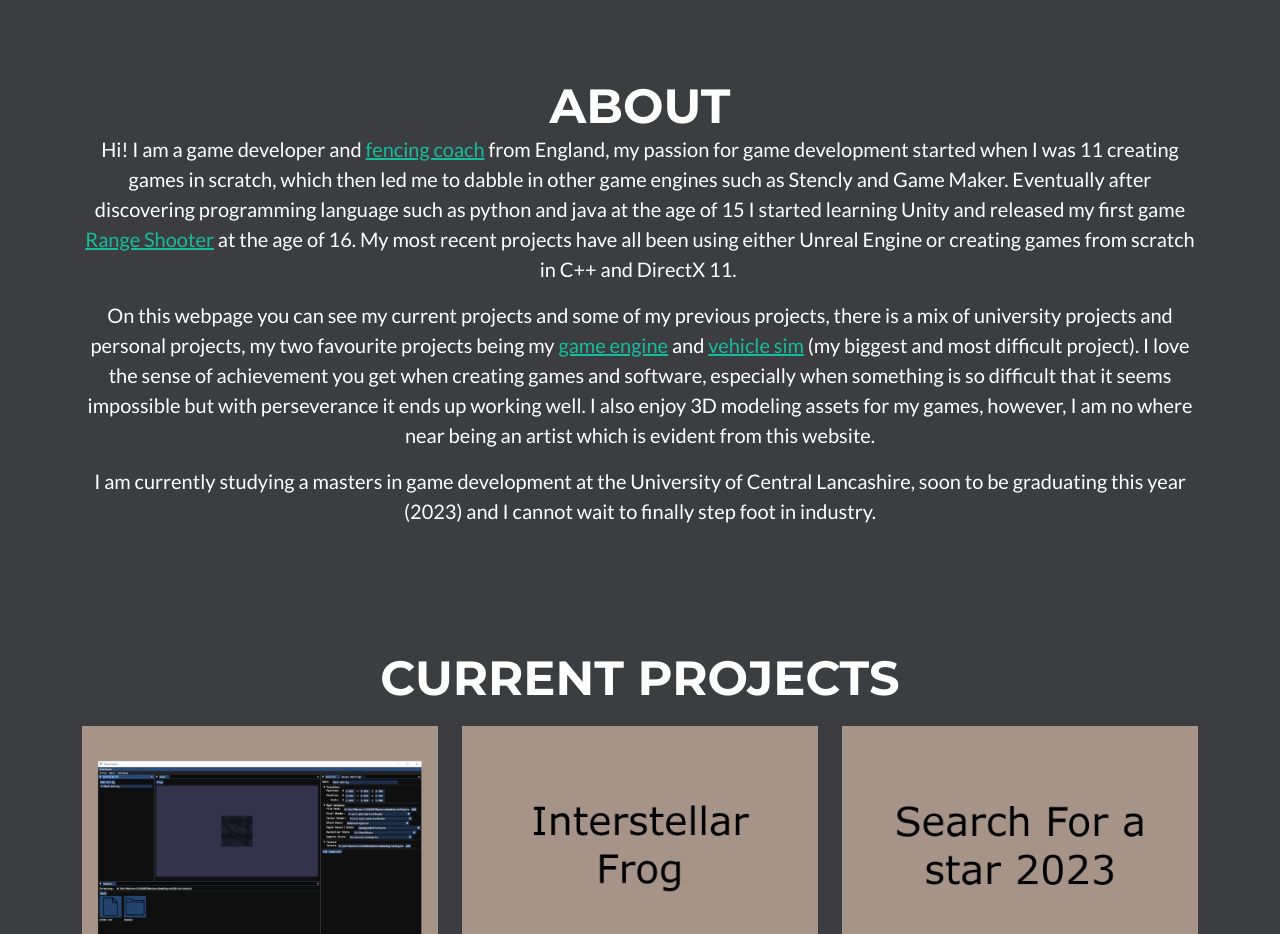
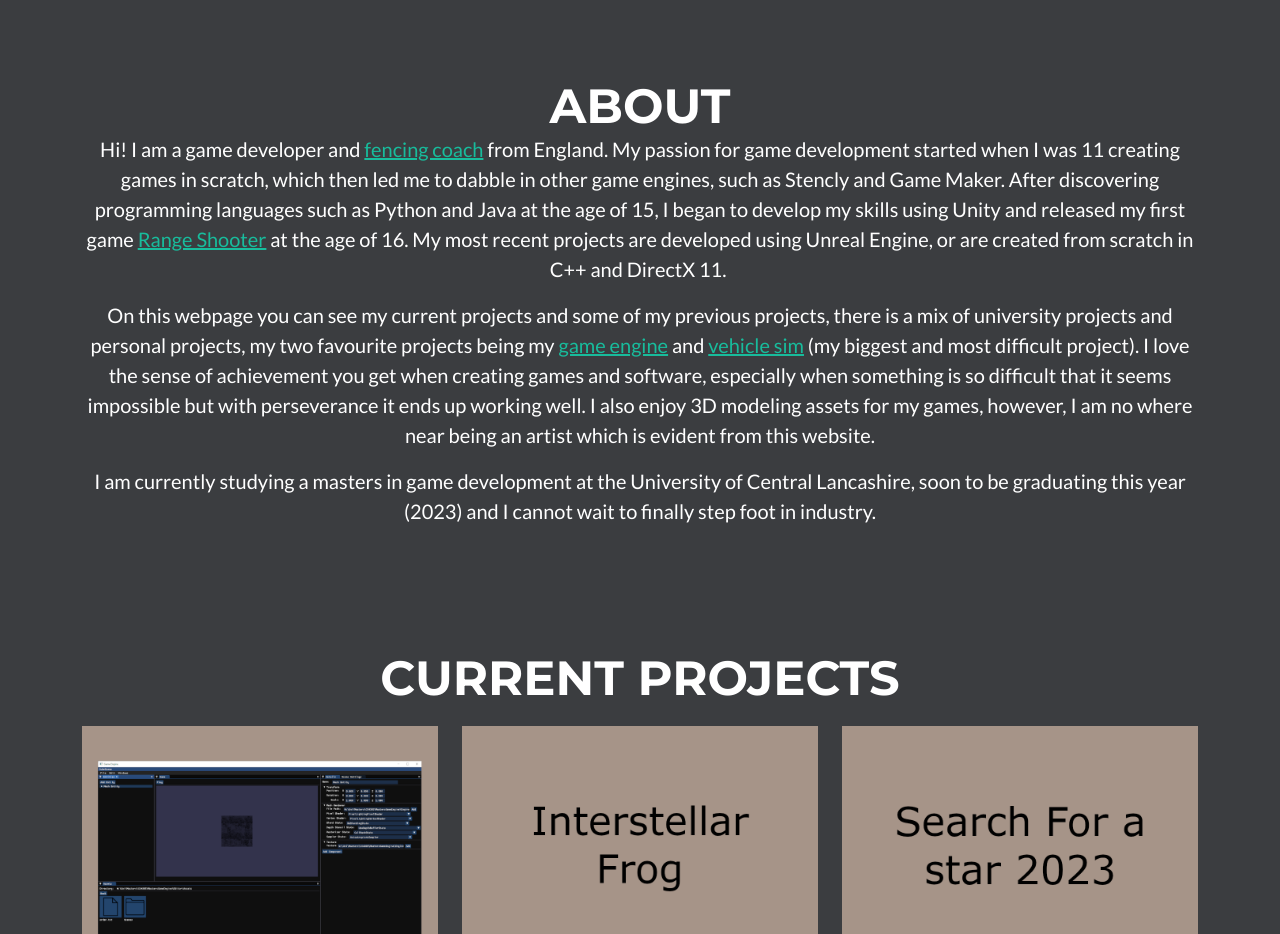
Before and after one commit to KielanT/KielanToddPortfolioWebsite, a plain HTML site: page index.html in a window 1280 px wide. Shown: the part 860-1794 px from the top of the page. Drawn offline with Linux system fonts and the light colour scheme.

Commit message:
Update index.html

```diff
--- a/index.html
+++ b/index.html
@@ -37,7 +37,7 @@
             <h2 class="text-uppercase text-center text-white">About</h2>
             <div class="row">
                 <div class="col">
-                    <p class="text-center" style="font-size: 20px;">Hi! I am a game developer and <a href="#FencingCoach" data-bs-toggle="modal">fencing coach</a>&nbsp;from England, my passion for game development started when I was 11 creating games in scratch, which then led me to dabble in other game engines such as Stencly and Game Maker. Eventually after discovering programming language such as python and java at the age of 15 I started learning Unity and released my first game <a href="#RangeShooter" data-bs-toggle="modal">Range Shooter</a>&nbsp;at the age of 16. My most recent projects have all been using either Unreal Engine or creating games from scratch in C++ and DirectX 11.&nbsp;</p>
+                    <p class="text-center" style="font-size: 20px;">Hi! I am a game developer and  <a href="#FencingCoach" data-bs-toggle="modal">fencing coach</a>&nbsp;from England. My passion for game development started when I was 11 creating games in scratch, which then led me to dabble in other game engines, such as Stencly and Game Maker. After discovering programming languages such as Python and Java at the age of 15, I began to develop my skills using Unity and released my first game <a href="#RangeShooter" data-bs-toggle="modal">Range Shooter</a>&nbsp;at the age of 16. My most recent projects are developed using Unreal Engine, or are created from scratch in C++ and DirectX 11.&nbsp;</p>
                     <p class="text-center" style="font-size: 20px;">On this webpage you can see my current projects and some of my previous projects, there is a mix of university projects and personal projects, my two favourite projects being my <a href="#GameEngine" data-bs-toggle="modal">game engine</a>&nbsp;and <a href="#VehicleSim" data-bs-toggle="modal">vehicle sim</a>&nbsp;(my biggest and most difficult project). I love the sense of achievement you get when creating games and software, especially when something is so difficult that it seems impossible but with perseverance it ends up working well. I also enjoy 3D modeling assets for my games, however, I am no where near being an artist which is evident from this website.</p>
                     <p class="text-center" style="font-size: 20px;">I am currently studying a masters in game development at the University of Central Lancashire, soon to be graduating this year (2023) and I cannot wait to finally step foot in industry.</p>
                 </div>
```
